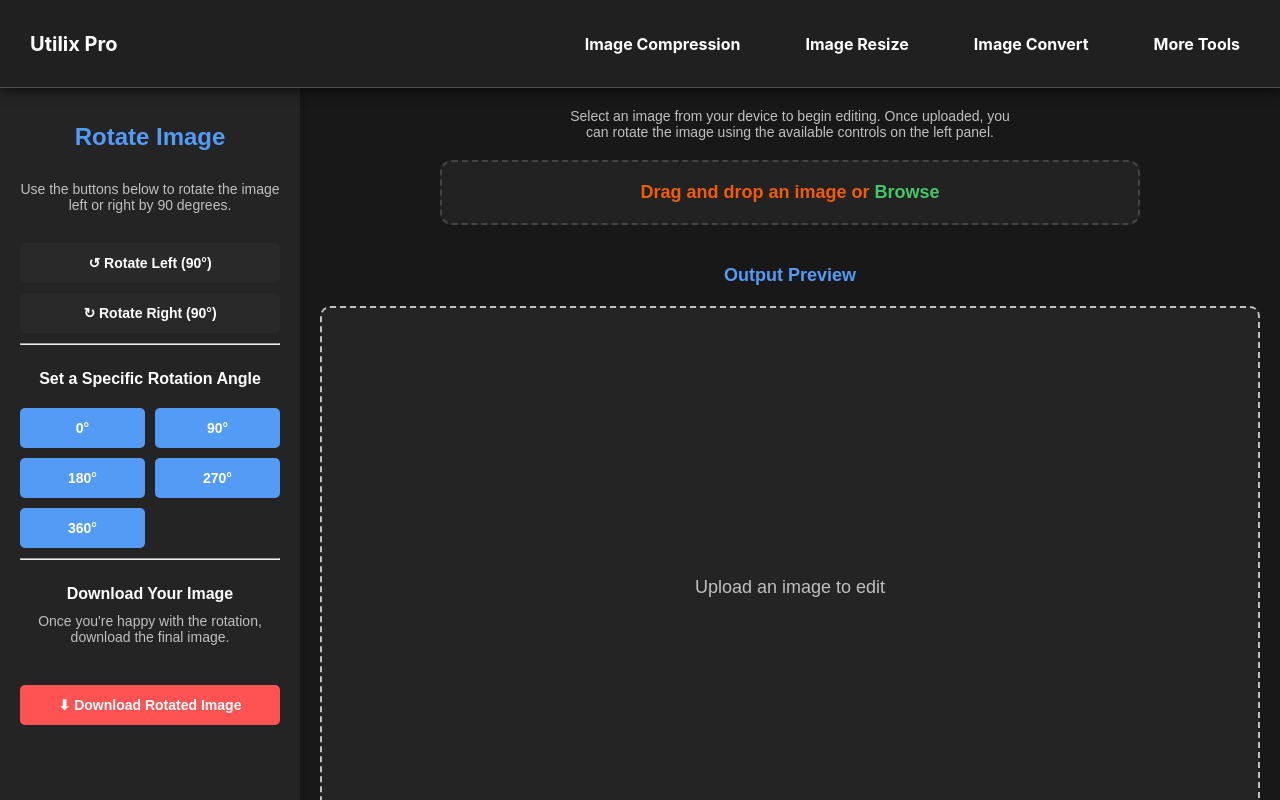
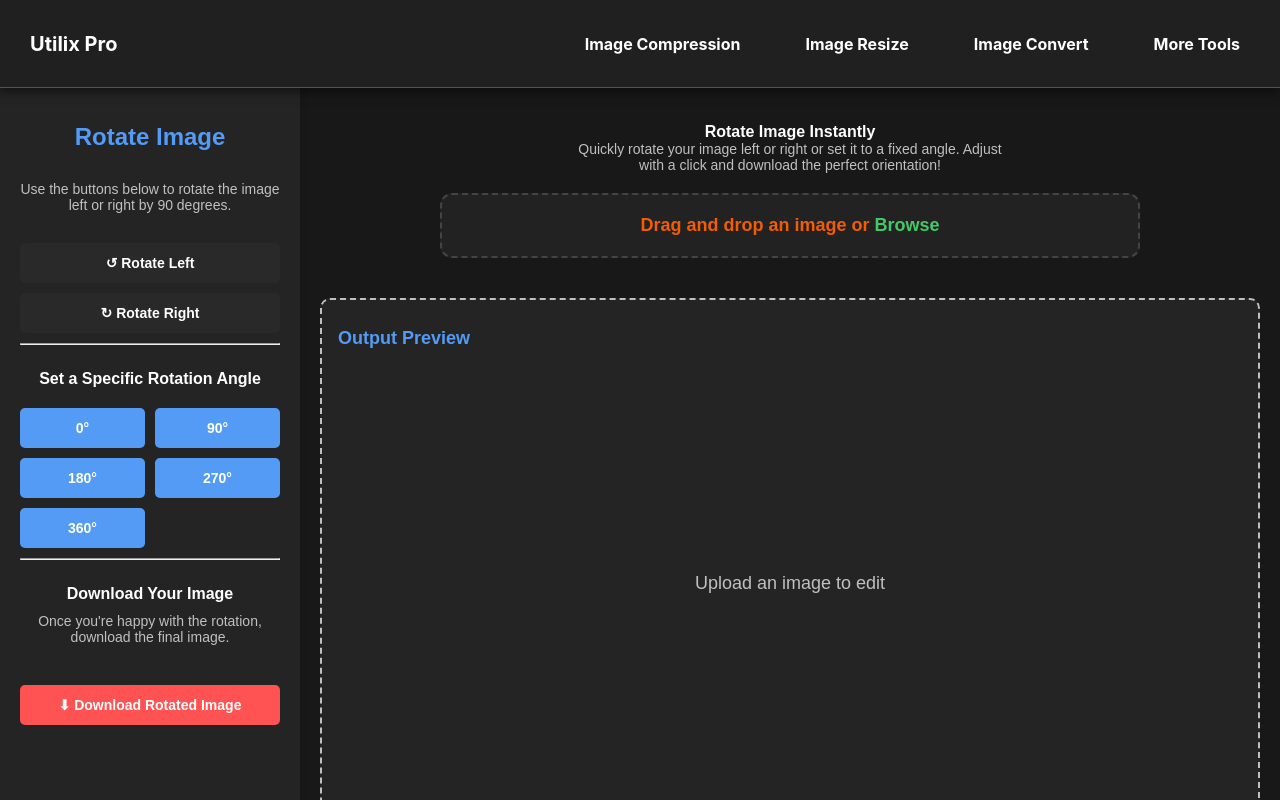
Before and after one commit to chahar007/utilities, a React (Create React App) app: page /rotate-image in a window 1280 px wide. Built offline with nearby package versions, Linux system fonts and the light colour scheme.

Commit message:
deisng changes added

```diff
--- a/src/components/screens/CropImage/CropImage.jsx
+++ b/src/components/screens/CropImage/CropImage.jsx
@@ -59,7 +59,16 @@ const CropImage = () => {
 
   return (
     <div className={styles.cropImgPage}>
+
+      <h2 className={styles.headingTool} >Effortless Image Resizing</h2>
+      <p className={styles.instructions}>
+        Easily crop images to the perfect size for social media, websites,
+        <br /> or personal use. Upload, adjust, and download in seconds!
+      </p>
+
       <UploadFileHandling onFileUpload={handleFileUpload} />
+
+
 
       {!imageSrc && <p className={styles.noFileMessage}>No image uploaded yet. Please upload an image to crop.</p>}
 
--- a/src/components/screens/CropImage/CropImage.module.scss
+++ b/src/components/screens/CropImage/CropImage.module.scss
@@ -6,6 +6,10 @@
   align-items: center;
   text-align: center;
   padding: 20px;
+}
+
+.instructions {
+  padding:  0.7rem 0;
 }
 
 .noFileMessage {
--- a/src/components/screens/Home/Tabs/Compression.jsx
+++ b/src/components/screens/Home/Tabs/Compression.jsx
@@ -88,22 +88,25 @@ const Compression = () => {
   };
 
   return (
+    <div className={styles.compression}>
+      <CompressionHelmet />
 
-    <div className={styles.compression}>
-
-
-    <CompressionHelmet />
-
+      <h2 className={styles.headingTool} >Image Compression Tool</h2>
+      <p className={styles.instructions}>
+        Upload an image to reduce its file size while maintaining quality.
+        <br />
+        This helps in saving storage space and improving website load time.
+      </p>
 
       {/* File Upload Component */}
       <UploadFileHandling onFileUpload={handleFileUpload} />
 
       {/* No File Uploaded */}
-      {!previewUrl && <div className={styles.noFileMessage}>
-        <h4>
-        No image uploaded yet. Please upload an image to compress.
-        </h4>
-        </div>}
+      {!previewUrl && (
+        <div className={styles.noFileMessage}>
+          <h4>No image uploaded yet. Please upload an image to compress.</h4>
+        </div>
+      )}
 
       <div className={styles.imageContainer}>
         {/* Original Image Section */}
@@ -141,8 +144,13 @@ const Compression = () => {
           </button>
         )}
       </div>
+
+
+      <p className={styles.footerNote}>
+        Note: This tool compresses images by reducing their resolution and optimizing file size without significant quality loss.
+      </p>
+
     </div>
-
   );
 };
 
--- a/src/components/screens/Home/Tabs/Conversion.jsx
+++ b/src/components/screens/Home/Tabs/Conversion.jsx
@@ -135,6 +135,14 @@ const Conversion = () => {
 
      <ConversionHelmet />
 
+     <h2 className={styles.headingTool} >Fast & High-Quality Image Compression</h2>
+      <p className={styles.instructions}>
+      Reduce file size without losing quality. Optimize images for faster websites,
+      <br />
+       better storage, and seamless sharing.
+       Upload now for instant conversion!
+      </p>
+
 
       <UploadFileHandling onFileUpload={handleFileUpload} />
 
--- a/src/components/screens/Home/Tabs/Resizing.jsx
+++ b/src/components/screens/Home/Tabs/Resizing.jsx
@@ -81,7 +81,7 @@ const Resizing = () => {
       // Fetch the file from the preview URL and compress it
       const file = await fetch(previewUrl).then((res) => res.blob());
 
-      const compressedFile = await image-compression(file, options);
+      const compressedFile = await image - compression(file, options);
 
       const compressedFileSizeInKB = (compressedFile.size / 1024).toFixed(2);
       setCompressedSize(compressedFileSizeInKB);
@@ -119,6 +119,15 @@ const Resizing = () => {
 
 
       <ResizingHelment />
+
+      <h2 className={styles.headingTool} >Effortless Image Resizing</h2>
+      <p className={styles.instructions}>
+        Resize images to fit any need—web, social media, or
+        <br />
+        print—without losing quality.
+
+        Upload, adjust, and download instantly!
+      </p>
 
       <UploadFileHandling onFileUpload={handleFileUpload} />
 
--- a/src/components/screens/Home/Tabs/styles/Compression.module.scss
+++ b/src/components/screens/Home/Tabs/styles/Compression.module.scss
@@ -5,6 +5,10 @@
   flex-direction: column;
   justify-content: flex-start;
   align-items: center;
+
+  .instructions {
+    padding: 0.7rem 0;
+  }
 
   .imageContainer {
     display: flex;
@@ -102,7 +106,7 @@
 
   .noFileMessage {
     color: #999;
-    margin-top: 10px;
+    margin-top: 5px;
     font-size: 16px;
   }
 }
--- a/src/components/screens/Home/Tabs/styles/Conversion.module.scss
+++ b/src/components/screens/Home/Tabs/styles/Conversion.module.scss
@@ -5,6 +5,11 @@
   flex-direction: column;
   justify-content: center;
   align-items: center;
+
+  .instructions {
+    padding: 0.7rem 0;
+  }
+
 
   .dropZone {
     border: 2px dashed #444;
--- a/src/components/screens/Home/Tabs/styles/Resizing.module.scss
+++ b/src/components/screens/Home/Tabs/styles/Resizing.module.scss
@@ -5,6 +5,11 @@
   flex-direction: column;
   justify-content: flex-start;
   align-items: center;
+
+  .instructions {
+    padding: 0.7rem 0;
+  }
+
 
   .imageContainer {
     display: flex;
--- a/src/components/screens/RotateImage/RotateImage.jsx
+++ b/src/components/screens/RotateImage/RotateImage.jsx
@@ -75,8 +75,8 @@ const RotateImage = () => {
                     <p className={styles.description}>
                         Use the buttons below to rotate the image left or right by 90 degrees.
                     </p>
-                    <button onClick={() => rotateImage(-90)}>↺ Rotate Left (90°)</button>
-                    <button onClick={() => rotateImage(90)}>↻ Rotate Right (90°)</button>
+                    <button onClick={() => rotateImage(-90)}>↺ Rotate Left</button>
+                    <button onClick={() => rotateImage(90)}>↻ Rotate Right</button>
                     <hr className={styles.divider} />
                     <p className={styles.sectionTitle}>Set a Specific Rotation Angle</p>
                     <div className={styles.degreeButtons}>
@@ -102,14 +102,16 @@ const RotateImage = () => {
 
             {/* Right Section - Image Upload and Preview */}
             <div className={styles.rightSection}>
+            <h2 className={styles.sectionTitle}>Rotate Image Instantly</h2>
+
                 <p className={styles.description}>
-                    Select an image from your device to begin editing. Once uploaded, you can rotate the image using the
-                    available controls on the left panel.
+
+                Quickly rotate your image left or right or set it to a fixed angle. Adjust with a click and download the perfect orientation!
                 </p>
                 <UploadFileHandling onFileUpload={handleFileUpload} />
 
-                <h3 className={styles.outputTitle}>Output Preview</h3>
                 <div className={styles.previewArea}>
+                    <h3 className={styles.outputTitle}>Output Preview</h3>
                     {imageSrc ? (
                         <img
                             ref={imageRef}
--- a/src/components/screens/RotateImage/RotateImage.module.scss
+++ b/src/components/screens/RotateImage/RotateImage.module.scss
@@ -109,6 +109,7 @@ $destructive-accent: #ff5252; // Warmer red for destructive actions
   border: 2px dashed $text-secondary;
   border-radius: 10px;
   margin-top: 20px;
+  position: relative;
 }
 
 .rotatedImage {
@@ -145,4 +146,7 @@ $destructive-accent: #ff5252; // Warmer red for destructive actions
   font-weight: bold;
   color: $primary-accent;
   margin-top: 20px;
+  position: absolute;
+  left: 1rem;
+  top: 0.5rem;
 }
```
